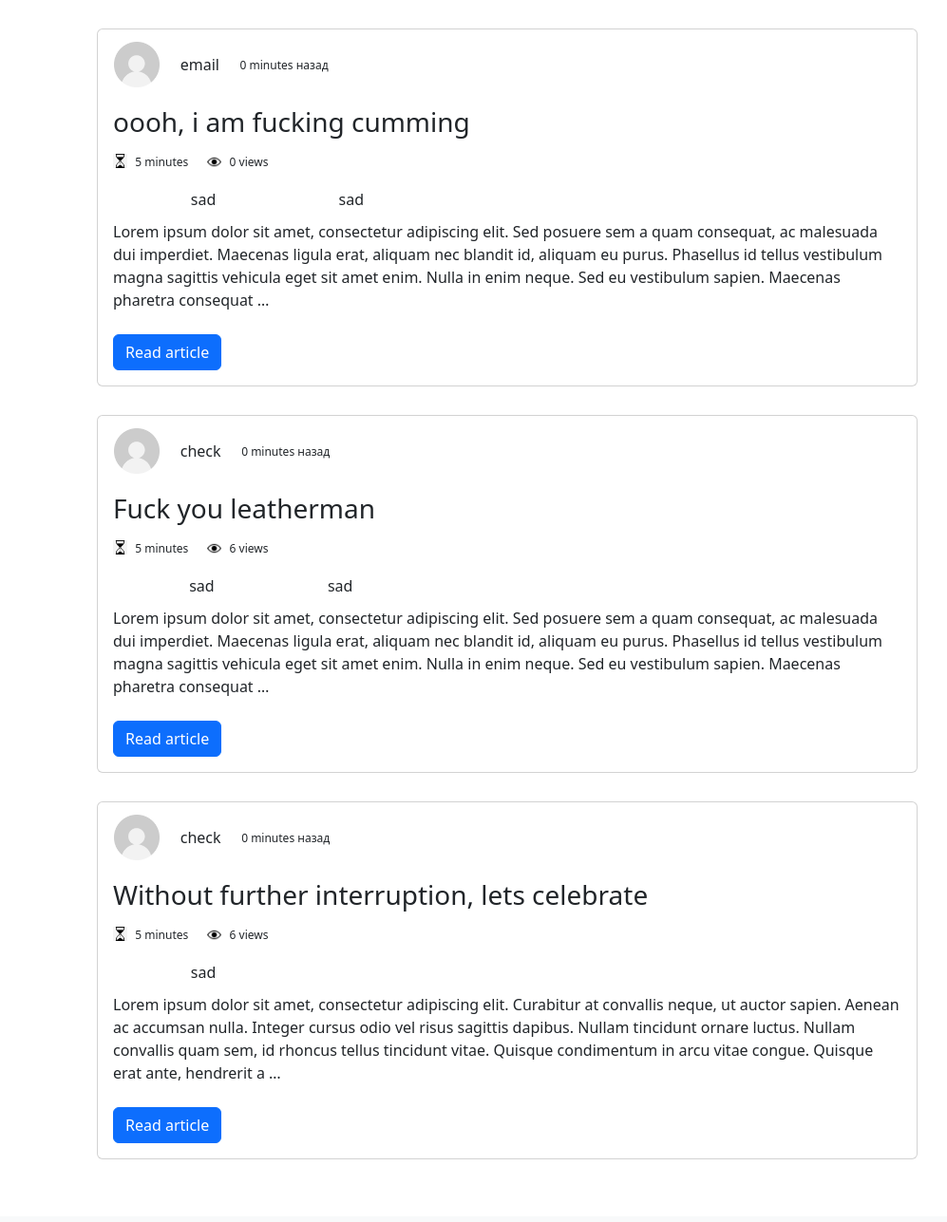
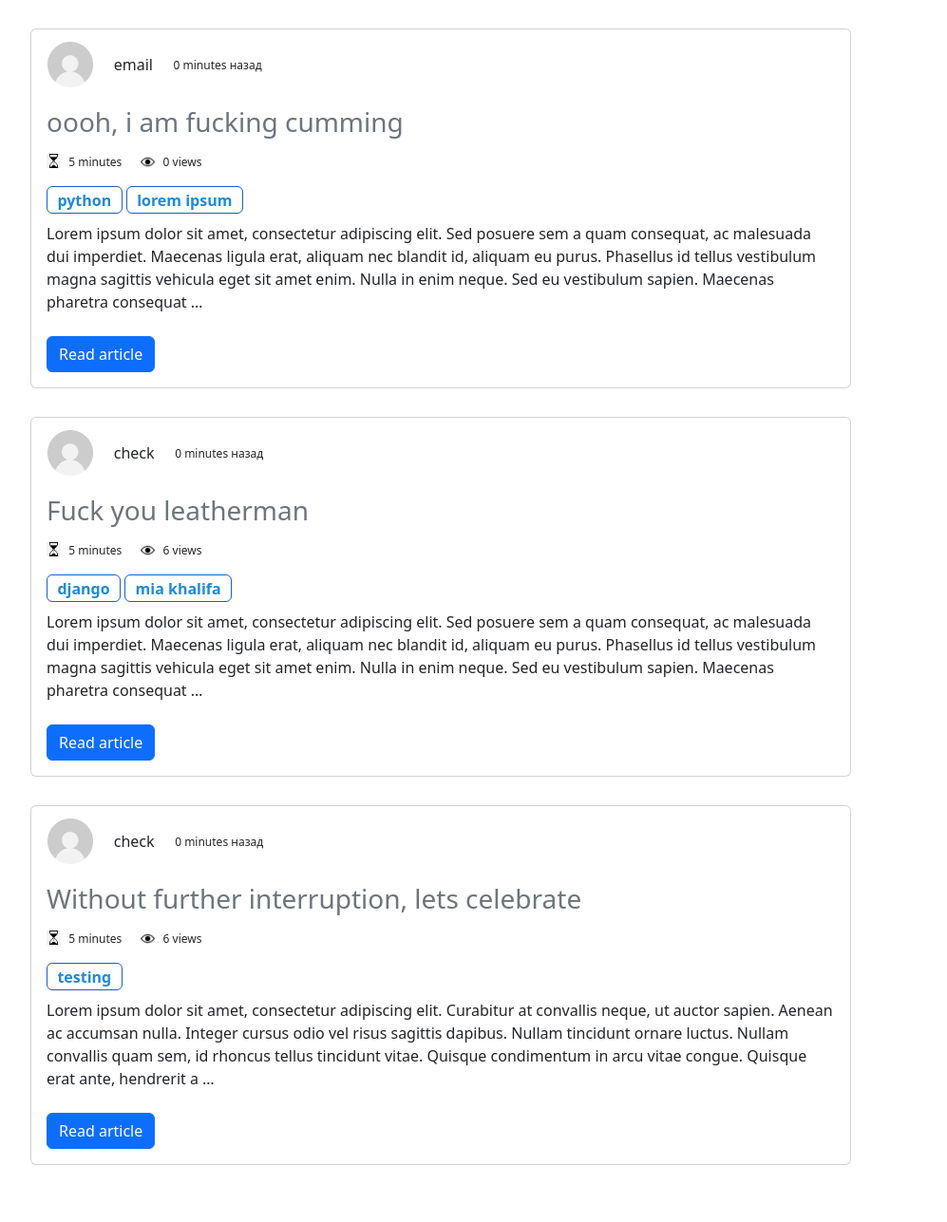
Before and after one commit to IvanKovalik/pet-blog-platofrm-backend, a Django app: page / in a window 1280 px wide. Shown: the part 92-1379 px from the top of the page at 95% size, without its empty margins (70-1067 px from the left). Before the commit the page ends 1313 px from the top, so only its background shows below. Run offline with Django 4.2, Linux system fonts and the light colour scheme; data comes from the database, SQL or seed files in the repository.

Commit message:
Ended making card and home page. Now making article page.

```diff
--- a/pages/urls.py
+++ b/pages/urls.py
@@ -1,8 +1,9 @@
 from django.urls import path
 
-from .views import HomePageView, AboutPageView
+from .views import HomePageView, AboutPageView, ExactArticlePageView
 
 urlpatterns = [
     path("", HomePageView.as_view(), name="home"),
     path("about/", AboutPageView.as_view(), name="about"),
+    path("articles/<int:pk>/", ExactArticlePageView.as_view(), name='article-page'),
 ]
--- a/pages/views.py
+++ b/pages/views.py
@@ -15,12 +15,18 @@ class HomePageView(View):
             'tags': Tag.objects.all(),
 
         }
-        print(Article.objects.all().values('author'))
-
-        print(CustomUser.objects.all().values('username'))
-
         return render(request, self.template_name, context)
 
 
 class AboutPageView(TemplateView):
     template_name = "pages/about.html"
+
+
+class ExactArticlePageView(View):
+    template_name = 'pages/exact-article-page.html'
+
+    def get(self, request, pk):
+        context = {
+            'exact_article': Article.objects.filter(pk=pk)
+        }
+        return render(request, self.template_name, context)
--- a/templates/_base.html
+++ b/templates/_base.html
@@ -27,6 +27,7 @@
     <style type="text/css">
         #main-container {
             min-height: 100vh;
+            max-width: 1100px;
         }
     </style>
 
--- /dev/null
+++ b/templates/pages/exact-article-page.html
@@ -0,0 +1 @@
+Article page
--- a/templates/pages/home.html
+++ b/templates/pages/home.html
@@ -23,7 +23,12 @@
                 </div>
 
                 <div class="card-body">
-                    <h3 class="card-title" style="margin-bottom: 2%;">{{ article.name }}</h3>
+                    <h3 class="card-title" style="margin-bottom: 2%;">
+                        <a href="/articles/{{ article.id }}" class="link-secondary"
+                           style="color: black; text-decoration: unset">
+                            {{ article.name }}
+                        </a>
+                    </h3>
 
                     <div style="font-size: 12px; display:flex;">
                         <img src="{% static 'images/clock_icon.png' %}" height="15px" width="15px" alt="">
@@ -40,13 +45,16 @@
 
                     {% for tag in article.tags.all %}
                         <a href="#" class="badge badge-primary"
-                           style="margin-bottom: 1%; font-size: 16px;">{{ tag.name }}</a>
-                        sad
+                           style="margin-bottom: 1%; font-size: 16px; color:#1f8ad5; text-decoration: unset;
+                                  border: 1px solid #175fc9; :hover{color:#143cd2;}">
+                            {{ tag.name|lower }}
+                        </a>
                     {% endfor %}
                     <p class="card-text">
                         {{ article.text|truncatewords:50 }}
                     </p>
-                    <a href="#" class="btn btn-primary" style="margin-top: 1%;">Read article</a>
+                    <a href="/articles/{{ article.id }}" class="btn btn-primary" style="margin-top: 1%;">Read
+                        article</a>
                 </div>
             </div>
         </article>
```
